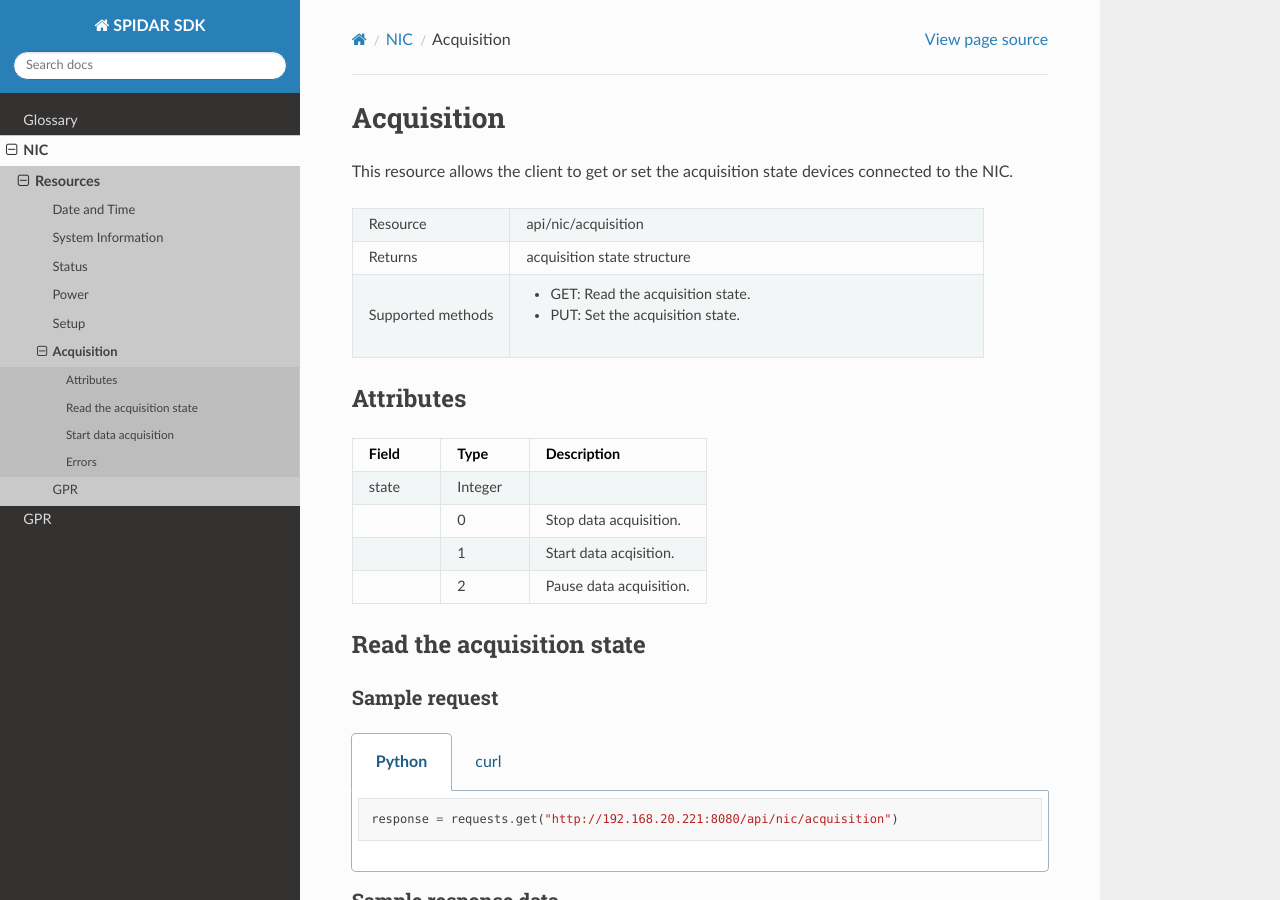
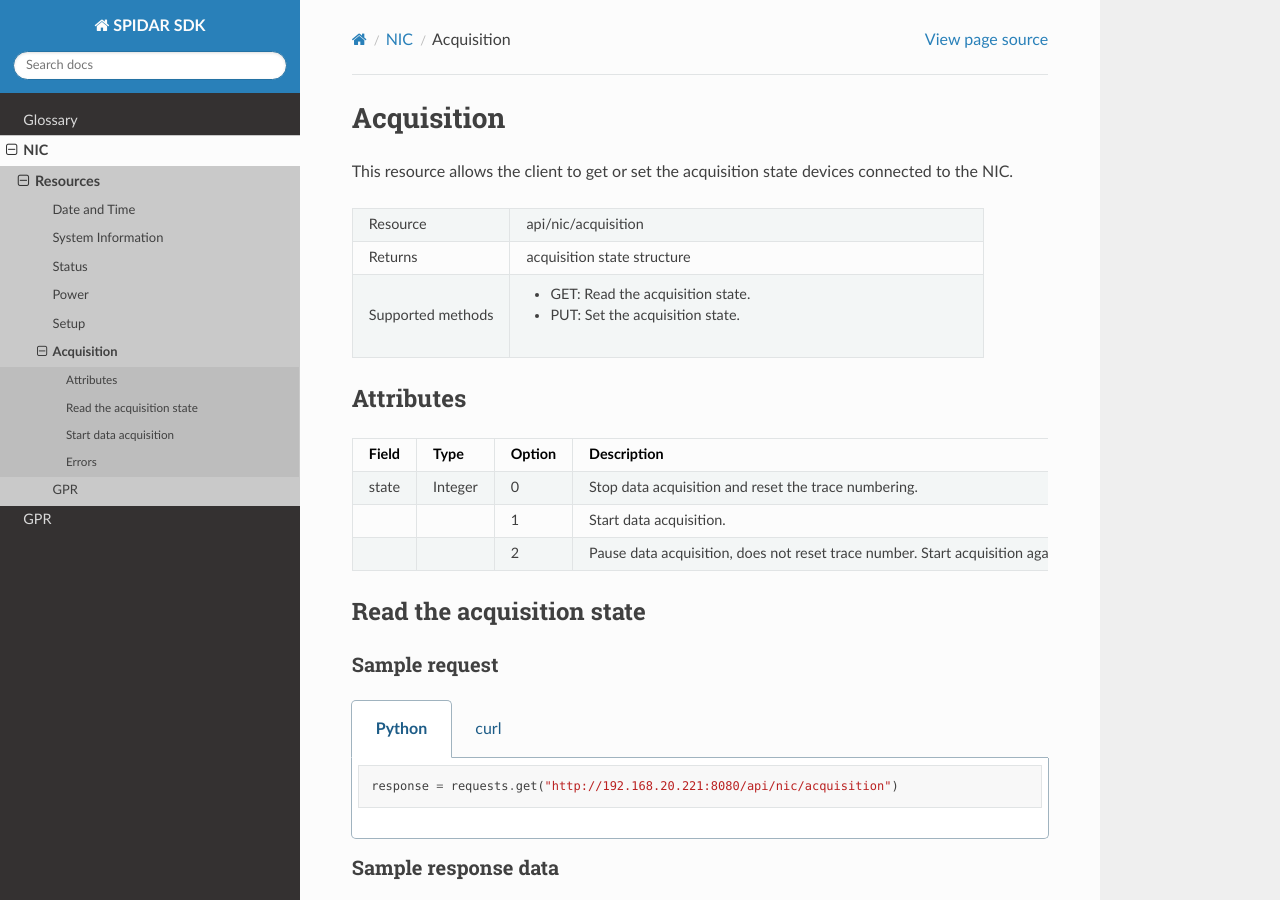
Before and after one commit to SensoftInc/spidar-sdk, a Sphinx documentation site: the page built from docs/nic_acquisition.rst, in a window 1280 px wide and 900 px high. Built offline with Sphinx 7.4.7 and the Read the Docs theme 2.0.0, drawn with Linux system fonts in a browser that asks for light colours.

Commit message:
Add option column to nic power and acquisition

```diff
--- a/docs/nic_acquisition.rst
+++ b/docs/nic_acquisition.rst
@@ -20,24 +20,26 @@ Attributes
 ==========
 
 .. list-table::
-   :widths: 25 25 50
+   :widths: 20 20 10 50
    :header-rows: 1
 
    * - Field
      - Type
+     - Option
      - Description
    * - state
      - Integer
+     - 0
+     - Stop data acquisition and reset the trace numbering.
+   * -
      -
+     - 1
+     - Start data acquisition.
    * -
-     - 0
-     - Stop data acquisition.
-   * -
-     - 1
-     - Start data acqisition.
-   * -
+     -
      - 2
-     - Pause data acquisition.
+     - Pause data acquisition, does not reset trace number. Start acquisition again to resume.
+
 
 Read the acquisition state
 ==========================
```
Also changed, not shown: docs/nic_power.rst (+4 -3 lines).
